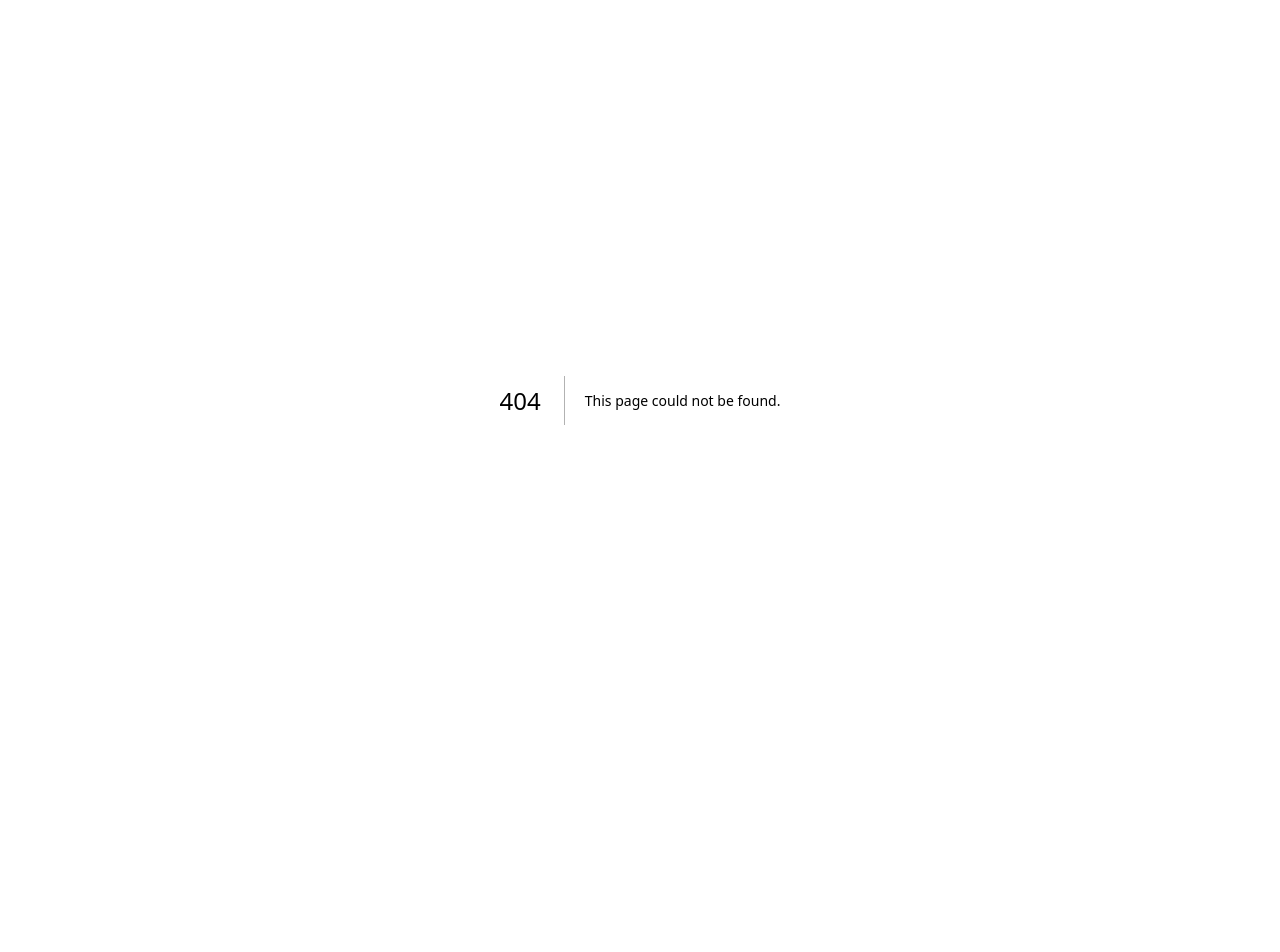
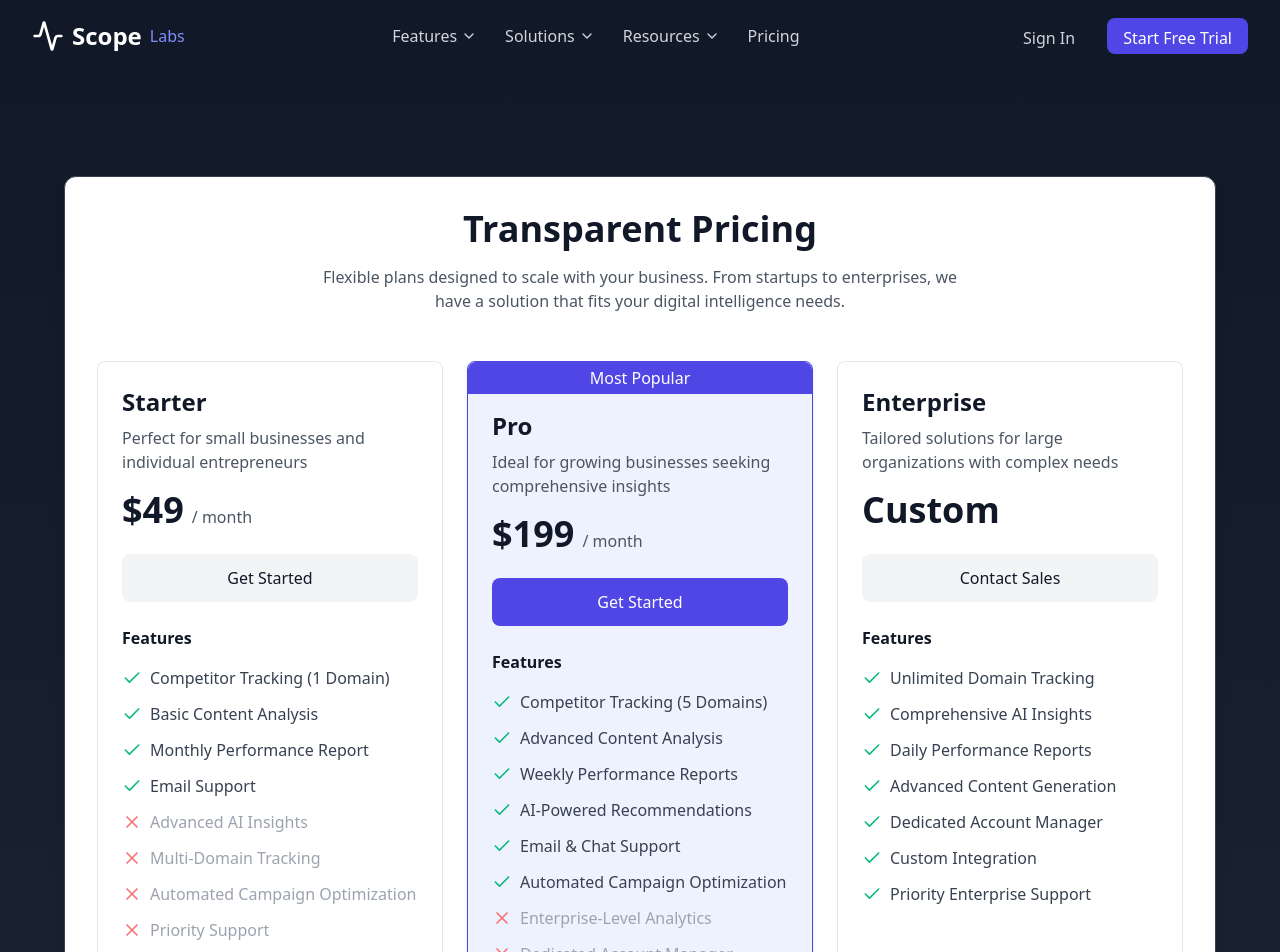
Before and after one commit to jgx02c/SEO-Scraper-Frontend, a Next.js app: page /pricing in a window 1280 px wide. Before the commit this address had no page. Shown: the top 952 px of the page. Before the commit the page ends 800 px from the top, so only its background shows below. Built offline with nearby package versions, Linux system fonts and the light colour scheme.

Commit message:
added pricing

```diff
--- /dev/null
+++ b/src/pages/pricing.tsx
@@ -0,0 +1,174 @@
+import { Header } from "@/components/layout/Header";
+import { Footer } from "@/components/layout/Footer";
+import { Card, CardContent } from "@/components/ui/card";
+import Head from "next/head";
+import { Check, X } from "lucide-react";
+
+const PricingPage = () => {
+  const plans = [
+    {
+      name: "Starter",
+      price: 49,
+      description: "Perfect for small businesses and individual entrepreneurs",
+      features: [
+        "Competitor Tracking (1 Domain)",
+        "Basic Content Analysis",
+        "Monthly Performance Report",
+        "Email Support"
+      ],
+      unavailableFeatures: [
+        "Advanced AI Insights",
+        "Multi-Domain Tracking",
+        "Automated Campaign Optimization",
+        "Priority Support"
+      ]
+    },
+    {
+      name: "Pro",
+      price: 199,
+      description: "Ideal for growing businesses seeking comprehensive insights",
+      features: [
+        "Competitor Tracking (5 Domains)",
+        "Advanced Content Analysis",
+        "Weekly Performance Reports",
+        "AI-Powered Recommendations",
+        "Email & Chat Support",
+        "Automated Campaign Optimization"
+      ],
+      unavailableFeatures: [
+        "Enterprise-Level Analytics",
+        "Dedicated Account Manager",
+        "Custom Integration"
+      ],
+      recommended: true
+    },
+    {
+      name: "Enterprise",
+      price: "Custom",
+      description: "Tailored solutions for large organizations with complex needs",
+      features: [
+        "Unlimited Domain Tracking",
+        "Comprehensive AI Insights",
+        "Daily Performance Reports",
+        "Advanced Content Generation",
+        "Dedicated Account Manager",
+        "Custom Integration",
+        "Priority Enterprise Support"
+      ],
+      unavailableFeatures: []
+    }
+  ];
+
+  return (
+    <>
+      <Head>
+        <title>Pricing | Scope Labs AI Intelligence Platform</title>
+        <meta
+          name="description"
+          content="Choose the perfect Scope Labs plan for your business. From startups to enterprises, we have flexible pricing to meet your digital intelligence needs."
+        />
+      </Head>
+
+      <div className="min-h-screen bg-gradient-to-b from-gray-900 to-gray-800">
+        <Header />
+
+        {/* Spacer to push content down */}
+        <div className="h-32"></div>
+
+        {/* Main Content */}
+        <div className="container mx-auto px-6 py-12">
+          <Card className="bg-white max-w-6xl mx-auto shadow-lg">
+            <CardContent className="p-8">
+              <div className="text-center mb-12">
+                <h1 className="text-4xl font-bold text-gray-900 mb-4">Transparent Pricing</h1>
+                <p className="text-gray-600 max-w-2xl mx-auto">
+                  Flexible plans designed to scale with your business. From startups to enterprises,
+                  we have a solution that fits your digital intelligence needs.
+                </p>
+              </div>
+
+              <div className="grid md:grid-cols-3 gap-6">
+                {plans.map((plan) => (
+                  <div
+                    key={plan.name}
+                    className={`
+                      border rounded-lg p-6
+                      ${plan.recommended
+                        ? 'border-indigo-600 bg-indigo-50 shadow-md'
+                        : 'border-gray-200 bg-white'}
+                    `}
+                  >
+                    {plan.recommended && (
+                      <div className="text-center bg-indigo-600 text-white py-1 -mt-6 -mx-6 mb-4 rounded-t-lg">
+                        Most Popular
+                      </div>
+                    )}
+                    <h2 className="text-2xl font-semibold text-gray-900 mb-2">{plan.name}</h2>
+                    <p className="text-gray-600 mb-4">{plan.description}</p>
+
+                    <div className="mb-6">
+                      <span className="text-4xl font-bold text-gray-900">
+                        {plan.price === "Custom" ? plan.price : `$${plan.price}`}
+                      </span>
+                      {plan.price !== "Custom" && (
+                        <span className="text-gray-600 ml-2">/ month</span>
+                      )}
+                    </div>
+
+                    <a
+                      href="#contact"
+                      className={`
+                        block text-center w-full py-3 rounded-lg transition-colors
+                        ${plan.recommended
+                          ? 'bg-indigo-600 text-white hover:bg-indigo-700'
+                          : 'bg-gray-100 text-gray-900 hover:bg-gray-200'}
+                      `}
+                    >
+                      {plan.price === "Custom" ? "Contact Sales" : "Get Started"}
+                    </a>
+
+                    <div className="mt-6">
+                      <h3 className="font-semibold text-gray-900 mb-4">Features</h3>
+                      <ul className="space-y-3 mb-6">
+                        {plan.features.map((feature) => (
+                          <li key={feature} className="flex items-center text-gray-700">
+                            <Check className="h-5 w-5 text-green-500 mr-2" />
+                            {feature}
+                          </li>
+                        ))}
+                        {plan.unavailableFeatures.map((feature) => (
+                          <li key={feature} className="flex items-center text-gray-400">
+                            <X className="h-5 w-5 text-red-400 mr-2" />
+                            {feature}
+                          </li>
+                        ))}
+                      </ul>
+                    </div>
+                  </div>
+                ))}
+              </div>
+
+              <div className="text-center mt-12 bg-gray-100 p-6 rounded-lg">
+                <h2 className="text-2xl font-semibold text-gray-900 mb-4">Need a Custom Solution?</h2>
+                <p className="text-gray-700 mb-6">
+                  Every business is unique. If none of our standard plans meet your specific
+                  requirements, we're happy to create a tailored solution just for you.
+                </p>
+                <a
+                  href="mailto:sales@scopelabsai.com"
+                  className="inline-block bg-indigo-600 text-white px-6 py-3 rounded-lg hover:bg-indigo-700 transition-colors"
+                >
+                  Contact Enterprise Sales
+                </a>
+              </div>
+            </CardContent>
+          </Card>
+        </div>
+
+        <Footer />
+      </div>
+    </>
+  );
+};
+
+export default PricingPage;
```
